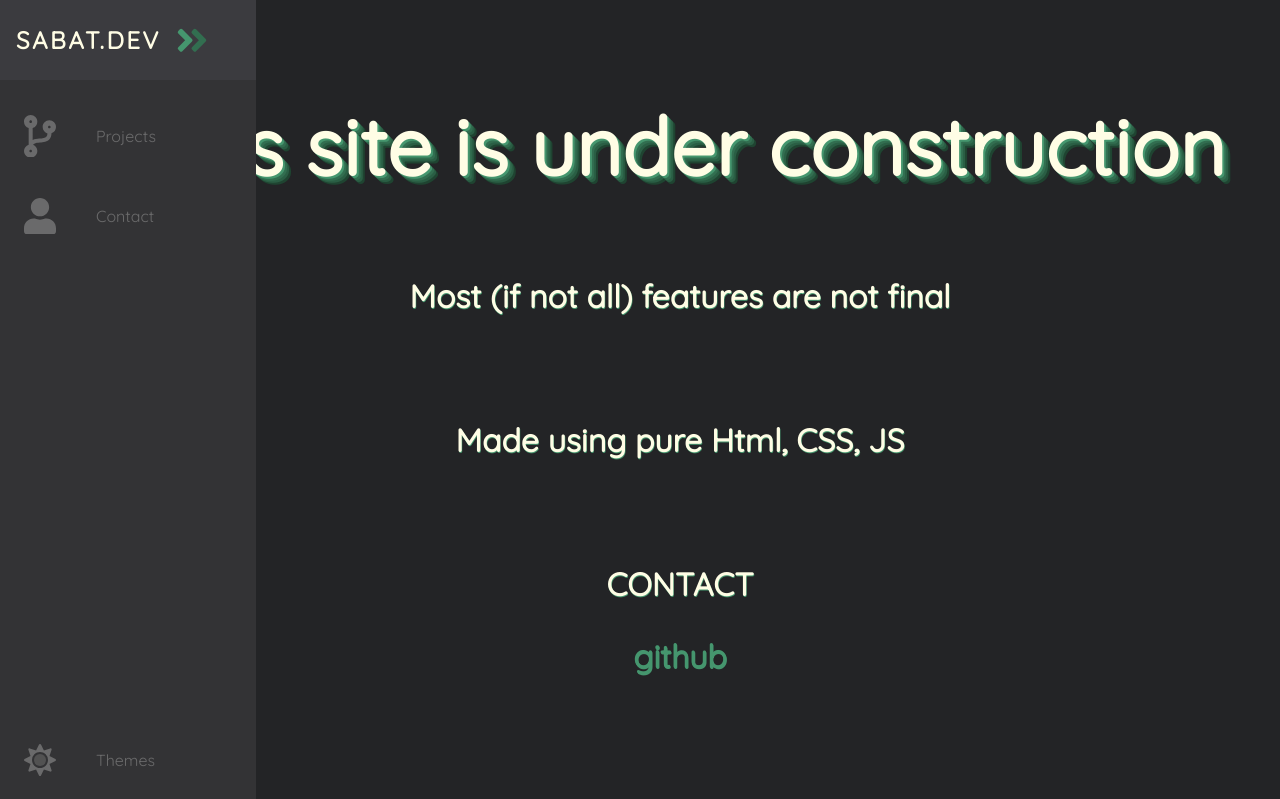
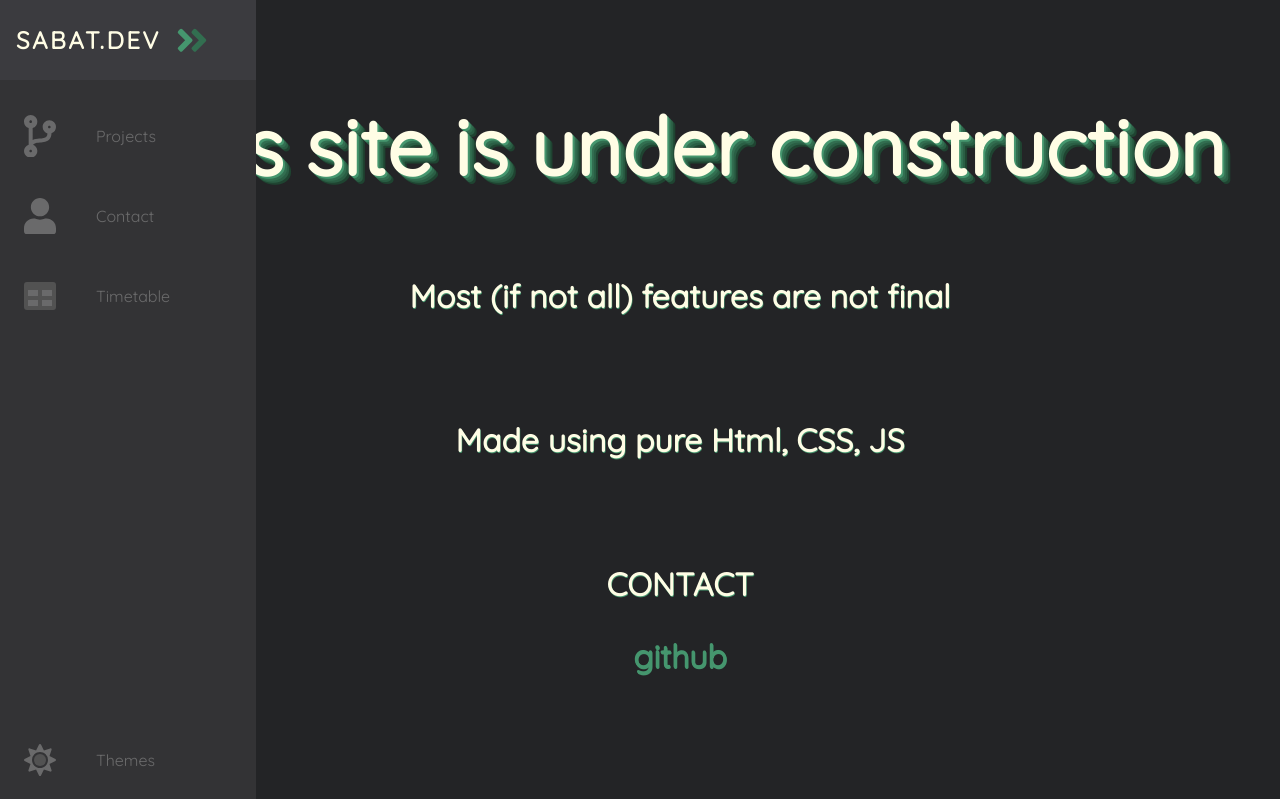
Before and after one commit to qepasa/sabat.dev, a Python web app: template templates/home.html in a window 1280 px wide. Shown: the top 799 px of the page. Run offline with Jinja, Linux system fonts and the light colour scheme; the template is opened without the code that fills it, so the values that code supplies are empty.

Commit message:
add the timetable frontend

```diff
--- a/templates/base.html
+++ b/templates/base.html
@@ -2,9 +2,10 @@
 <html lang="en">
 	<head>
 		<meta charset="utf-8">
+		<meta name="viewport" content="width=device-width, initial-scale=1.0"/>
+
 		<meta name="author" content="Cloud11665"/>
 		<meta name="description" content="Cloud's devlog/blog"/>
-		<meta name="viewport" content="width=device-width, initial-scale=1.0"/>
 		<meta name="keywords" content="Cloud11665, Bartek Sabat, Bartek, Sabat"/>
 
 		<meta property="og:image "content="{{ url_for('static', filename='icon/logo.ico') }}"/>
@@ -14,8 +15,8 @@
 
 		<script defer src="{{ url_for('static', filename='js/base.js') }}"></script>
 		<link rel="stylesheet" href="{{ url_for('static', filename='css/navbar/navbar.css') }}"/>
-		<link rel="stylesheet" href="{{ url_for('static', filename='css/navbar/navbar_themes.css')}}"/>
-		<link rel="stylesheet" href="{{ url_for('static', filename='css/navbar/navbar_contacts.css')}}"/>
+		<link rel="stylesheet" href="{{ url_for('static', filename='css/navbar/navbar_themes.css') }}"/>
+		<link rel="stylesheet" href="{{ url_for('static', filename='css/navbar/navbar_contacts.css') }}"/>
 		<link rel="shortcut icon" type="image/x-icon" href="{{ url_for('static', filename='icon/logo.ico') }}"/>
 		<link rel="stylesheet" href="https://fonts.googleapis.com/css?family=Quicksand"/>
 		{% block head %}{% endblock %}
@@ -51,6 +52,21 @@
 						<span class="link-text">Contact</span>
 					</a>
 				</li>
+				<li class="nav-item">
+					<a href="/timetable" class="nav-link">
+						<svg aria-hidden="true" focusable="false" data-prefix="fad" data-icon="table" role="img"
+							xmlns="http://www.w3.org/2000/svg" viewBox="0 0 512 512" class="svg-inline--fa fa-table fa-w-16 fa-3x">
+							<g class="fa-group">
+								<path fill="currentColor" d="M288 160v96h160v-96zm0 256h160v-96H288zM64 256h160v-96H64zm0 160h160v-96H64z"
+									class="fa-secondary"></path>
+								<path fill="currentColor"
+									d="M464 32H48A48 48 0 0 0 0 80v352a48 48 0 0 0 48 48h416a48 48 0 0 0 48-48V80a48 48 0 0 0-48-48zM224 416H64v-96h160zm0-160H64v-96h160zm224 160H288v-96h160zm0-160H288v-96h160z"
+									class="fa-primary"></path>
+							</g>
+						</svg>
+						<span class="link-text">Timetable</span>
+					</a>
+				</li>
 				<li class="nav-item" id="themeButton">
 					<a href="#" class="nav-link">
 						<svg class="theme-icon" id="lightIcon" aria-hidden="true" focusable="false" data-prefix="fad" data-icon="moon-stars" role="img" xmlns="http://www.w3.org/2000/svg" viewBox="0 0 512 512" class="svg-inline--fa fa-moon-stars fa-w-16 fa-7x">
```
Also changed, not shown: templates/timetable.html (added).
